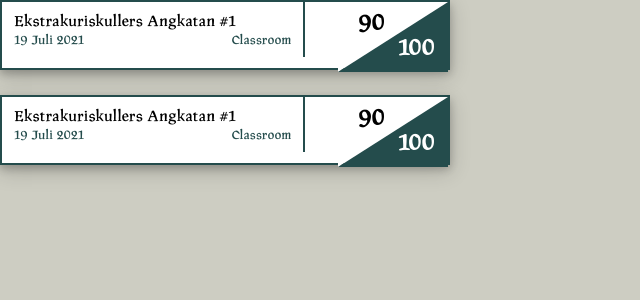
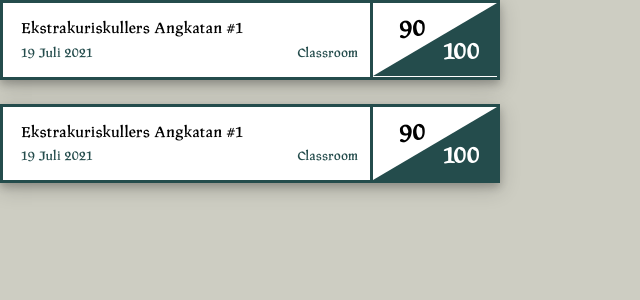
Before and after one commit to irinamrdhtllh/sekolahskullers-frontend, a Next.js app: page /test/taskcard in a window 1280 px wide. Shown: the top 300 px of the page, without its empty margins (0-640 px from the left). Built offline with nearby package versions, Linux system fonts and the light colour scheme.

Commit message:
Update several components styling

```diff
--- a/components/StudentItem.js
+++ b/components/StudentItem.js
@@ -5,7 +5,7 @@ import styles from '../styles/components/StudentItem.module.scss';
 export default function StudentItem({ src, student }) {
   return (
     <div className={styles.card}>
-      <Image className={styles.img} src={src} width="200" height="200" alt="image" />
+      <Image className={styles.img} src={src} width="130" height="130" alt="image" />
       <div className={styles.student}>
         <p>{student}</p>
       </div>
--- a/components/TaskCard.js
+++ b/components/TaskCard.js
@@ -3,11 +3,13 @@ import styles from '../styles/components/TaskCard.module.scss';
 export default function TaskCard({ task_name, max_exp, exp, deadline, href }) {
   return (
     <div className={styles.task_card}>
-      <div className={styles.task}>
-        <p>{task_name}</p>
-        <div className={styles.date}>
-          <p>{deadline}</p>
-          <a href={href}>Classroom</a>
+      <div className={styles.wrapper}>
+        <div className={styles.task}>
+          <p>{task_name}</p>
+          <div className={styles.date}>
+            <p>{deadline}</p>
+            <a href={href} target="_blank" rel="noreferrer">Classroom</a>
+          </div>
         </div>
       </div>
       <div className={styles.score}>
--- a/layout/Nav.js
+++ b/layout/Nav.js
@@ -36,7 +36,7 @@ export function AuthNav({ toggleOpen }) {
             {((toggleOpen && width <= 640) || open) && (
               <Popover.Panel static as="div" className={styles.dropdown}>
                 <NavLink name="Profil" href="/profile" custom />
-                <NavLink name="Profil Kelas" href="/profile/group" custom />
+                <NavLink name="Profil Kelas" href="/profile-group" custom />
               </Popover.Panel>
             )}
           </>
--- a/styles/components/Level.module.scss
+++ b/styles/components/Level.module.scss
@@ -8,7 +8,7 @@
   p {
     background-color: $clr-accent-2;
     margin: auto 1rem;
-    padding: 0.2rem 0.5rem;
+    padding: 0.5rem 0.75rem;
     border-radius: 15px;
   }
 }
--- a/styles/components/StudentItem.module.scss
+++ b/styles/components/StudentItem.module.scss
@@ -2,11 +2,11 @@
 
 .card {
   display: inline-block;
-  width: 200px;
-  height: 250px;
+  width: 130px;
+  height: 170px;
   background-color: white;
   box-shadow: $box-shadow;
-  margin: 25px;
+  margin-right: 2.5rem;
 
   .student {
     text-align: center;
--- a/styles/components/SubmitButton.module.scss
+++ b/styles/components/SubmitButton.module.scss
@@ -6,9 +6,10 @@
   color: white;
   text-decoration: none;
   text-align: center;
-  padding: 1rem 6rem;
+  padding: 1.25rem 6.5rem;
   font-family: $ff-pragroman;
   border: none;
+  cursor: pointer;
 
   &:hover {
     background-color: rgba($clr-accent-1, 0.95);
--- a/styles/components/TaskCard.module.scss
+++ b/styles/components/TaskCard.module.scss
@@ -1,79 +1,79 @@
 @use 'variables' as *;
 
 .task_card {
-  width: 450px;
-  height: 70px;
+    display: flex;
+    justify-content: space-between;
+    align-items: center;
+    max-width: 500px;
     background-color: white;
+    margin-bottom: 2rem;
     box-shadow: $box-shadow;
-  border: 2px solid $clr-accent-1;
-  margin-bottom: 25px;
+    border: 3px solid $clr-accent-1;
+
+    .wrapper {
+        padding: 1rem;
+        border-right: 3px solid $clr-accent-1;
+        width: 75%;
+
+        .task {
 
             p {
-    margin: 0;
+                margin: 0.5rem;
+            }
+
+            .date {
+                display: flex;
+                flex-direction: row;
+                justify-content: space-between;
+                align-items: center;
+                font-size: 0.85rem;
+                color: $clr-accent-1;
+
+                a {
+                    color: $clr-accent-1;
+                    text-decoration: none;
+
+                    &:hover {
+                        text-decoration: underline;
+                    }
+                }
+            }
         }
     }
 
-.task {
-  float: left;
-  width: 68%;
-  padding: 1rem;
-  border-right: 2px solid $clr-accent-1;
+    .score {
+        display: flex;
     }
-
-.score {
-  position: relative;
-  float: right;
-}
-
-.date {
-  margin-top: 0.5rem;
-  font-size: 10px;
-
-  p {
-    float: left;
-    color: $clr-accent-1;
-  }
-
-  a {
-    float: right;
-    right: 0;
-    text-decoration: none;
-    color: $clr-accent-1;
-  }
-
-  a:hover {
-    text-decoration: underline;
-  }
-}
-
     .triangle1 {
-  float: left;
-  border-bottom: 70px solid transparent;
-  border-left: 110px solid white;
+        border-bottom: 73px solid transparent;
+        border-left: 124px solid white;
         width: 0;
         height: 0;
 
         .triangle1_text {
+            text-align: center;
             color: black;
             font-size: 18px;
             font-weight: bold;
-    margin-left: -90px;
-    margin-top: 10px;
+            margin-left: -170px;
+            margin-top: 15px;
           }
     }
 
     .triangle2 {
         position: absolute;
-  border-top: 70px solid transparent;
-  border-right: 110px solid $clr-accent-1;
+        border-top: 73.5px solid transparent;
+        border-right: 124px solid $clr-accent-1;
         width: 0;
         height: 0;
 
         .triangle2_text {
+          text-align: center;
           color: white;
           font-size: 18px;
           font-weight: bold;
-    margin-left: 60px;
+          margin-left: 70px;
           margin-top: -35px;
         }
       }
+}
--- a/styles/layout/Header.module.scss
+++ b/styles/layout/Header.module.scss
@@ -7,6 +7,7 @@
   padding: 0 3rem;
   height: 5rem;
   background-color: white;
+  box-shadow: $box-shadow;
 
   h1 {
     font-family: $ff-windlass;
--- a/styles/layout/Layout.module.scss
+++ b/styles/layout/Layout.module.scss
@@ -1,6 +1,6 @@
 @use '../variables' as *;
 
 .main {
-  min-height: 100vh;
-  padding: 3rem 3rem 0;
+  min-height: 70vh;
+  //padding: 3rem 3rem 0;
 }
--- a/styles/layout/Nav.module.scss
+++ b/styles/layout/Nav.module.scss
@@ -6,6 +6,7 @@
   left: 0;
   right: 0;
   background-color: white;
+  z-index: 1;
 }
 
 .profileButton {
```
Also changed, not shown: styles/components/ProgressBar.module.scss (+21 -4 lines). Lines whose indentation alone changed are shown as unchanged.
